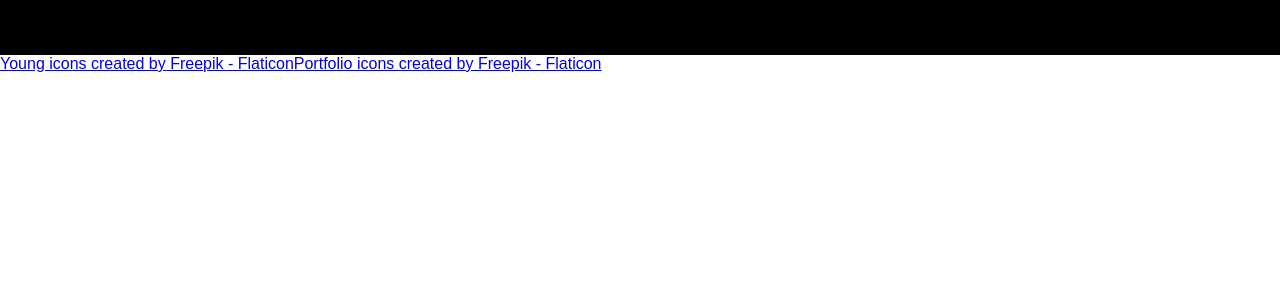
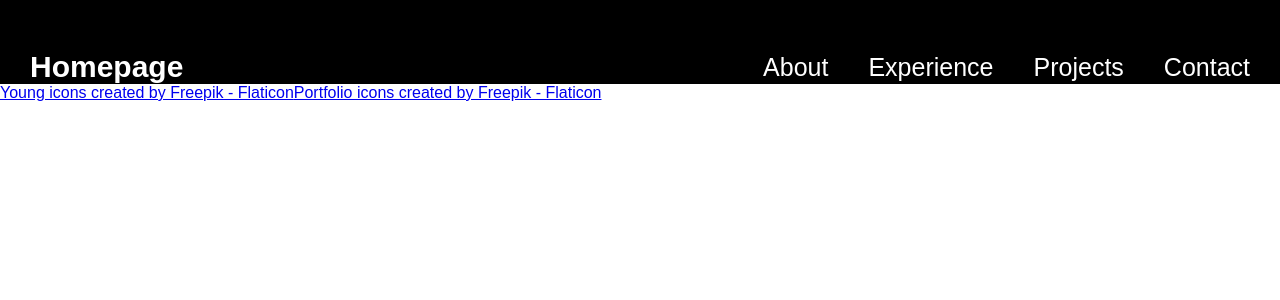
Before and after one commit to juancmorenoh/portfolio, a React (Vite) app: page / in a window 1280 px wide. Shown: the top 300 px of the page. Built offline with nearby package versions, Linux system fonts and the light colour scheme.

Commit message:
Add style to navbar elements

```diff
--- a/src/App.jsx
+++ b/src/App.jsx
@@ -1,13 +1,12 @@
 import styles from './App.module.css'
-
+import Navbar from './components/Navbar/Navbar.jsx'
 function App() {
 
 
   return (
     <>
     <div className={styles.App}>
-      <h1>Hello, World!</h1>
-      <p>This is a simple React portfolio.</p>
+      <Navbar />
     </div>
     <footer>
       {/* References */}
--- a/src/App.module.css
+++ b/src/App.module.css
@@ -5,4 +5,5 @@
   width: 100%;
   height: 100%;
 
+  color: aliceblue;
 }
--- /dev/null
+++ b/src/components/Navbar/Navbar.jsx
@@ -0,0 +1,21 @@
+import React from "react";
+import styles from "./Navbar.module.css";
+
+function Navbar(){
+  return(
+    <nav className={styles.navbar}>
+      <a className={styles.title} href="/">Homepage</a>
+      <div className={styles.menu}>
+        <ul className={styles.menuItems}>
+          <li><a href="#about">About</a></li>
+          <li><a href="#experience">Experience</a></li>
+          <li><a href="#projects">Projects</a></li>
+          <li><a href="#contact">Contact</a></li>
+
+        </ul>
+      </div>
+    </nav>
+  );
+}
+
+export default Navbar;
--- /dev/null
+++ b/src/components/Navbar/Navbar.module.css
@@ -0,0 +1,36 @@
+@import "../../vars.css";
+
+.navbar{
+  position: relative;
+  display: flex;
+  align-items: center;
+  justify-content: space-between;
+  padding-top: 50px;
+  z-index: 2;
+  margin: 0 30px;
+
+}
+
+.title{
+  font-size: 30px;
+  text-decoration: none;
+  font-weight: 600;
+  color: var(--color-text);
+}
+
+.menu{
+  display: flex;
+}
+
+.menuItems{
+  display: flex;
+  gap: 40px;
+  list-style: none;
+}
+
+.menuItems a{
+  text-decoration: none;
+  color: var(--color-text);
+  font-weight: 500;
+  font-size: 25px;
+}
```
